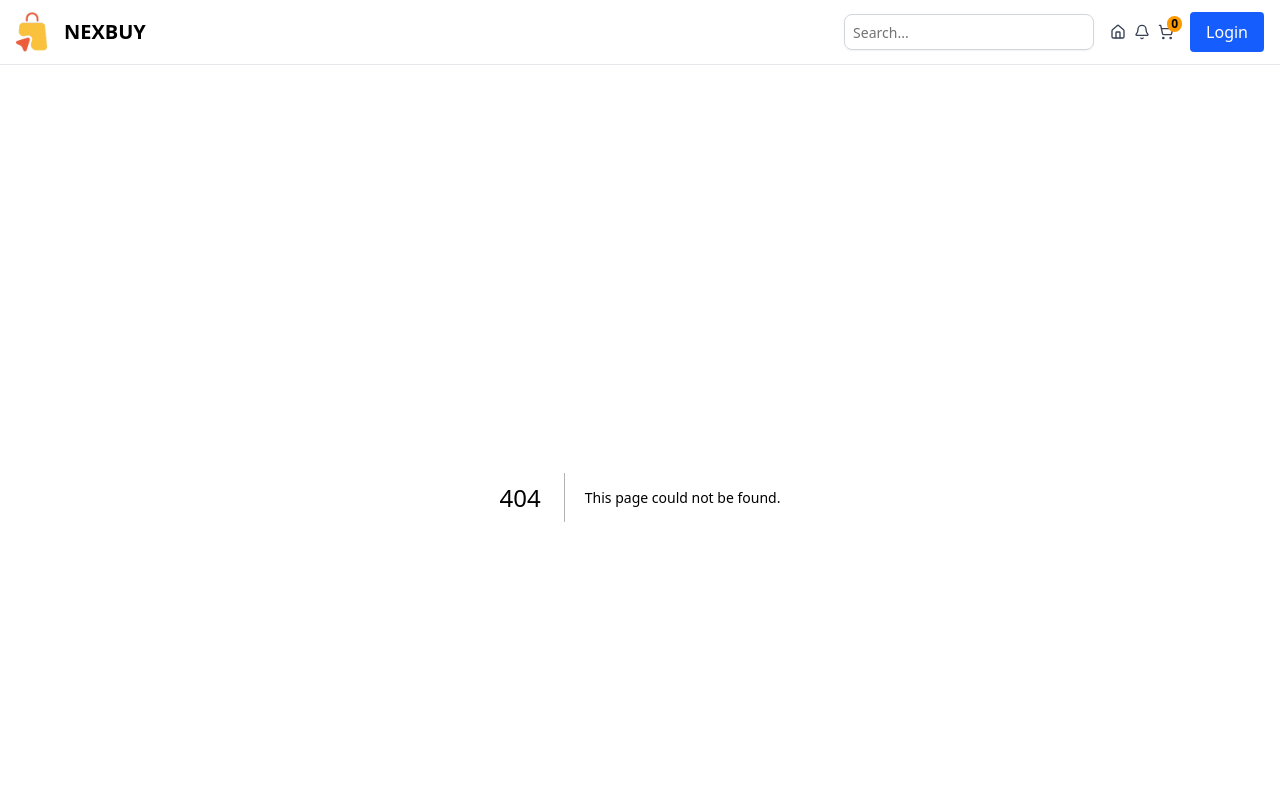
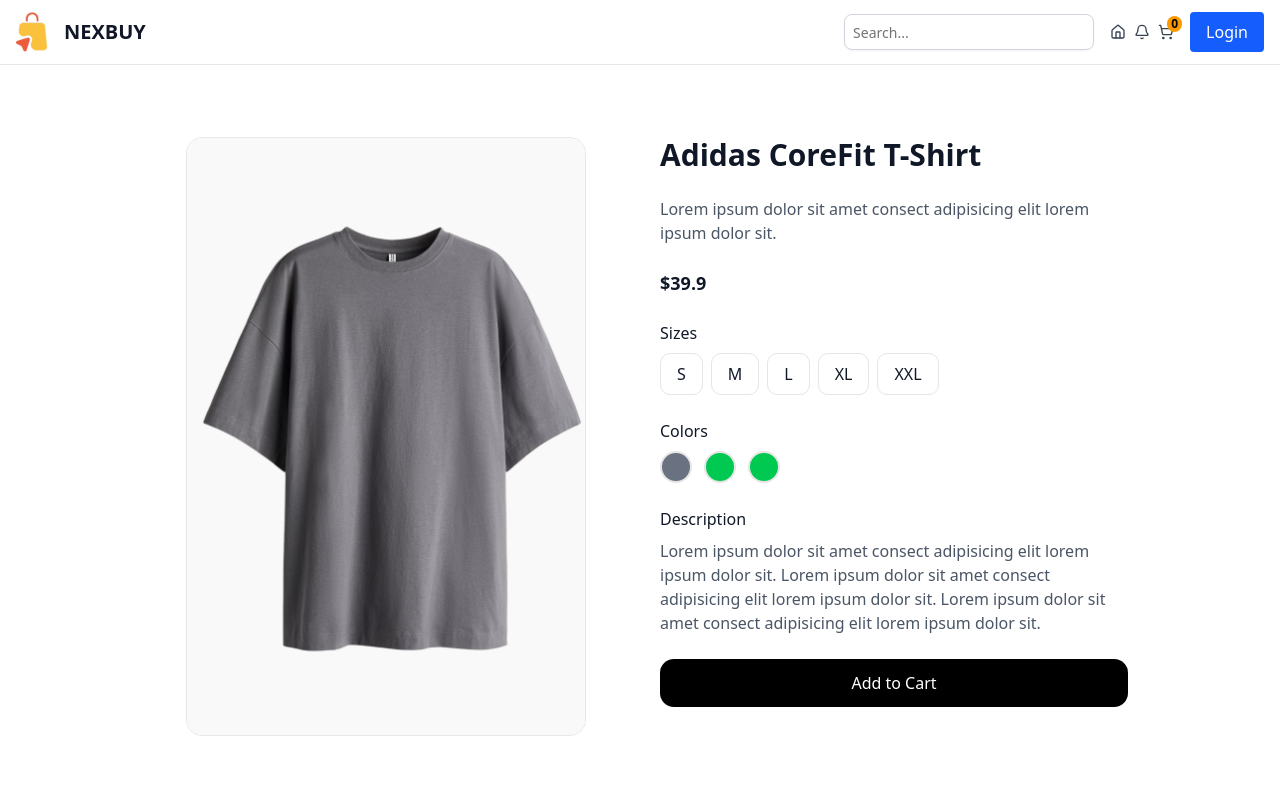
Before and after one commit to daniyal-subhani/NEXBUY, a Next.js app in the folder client/: page /products/1 in a window 1280 px wide. Before the commit this address had no page. Shown: the top 800 px of the page. Built offline with nearby package versions, Linux system fonts and the light colour scheme.

Commit message:
Creating Product Detail page

```diff
--- /dev/null
+++ b/client/src/app/products/[id]/page.tsx
@@ -0,0 +1,71 @@
+import { allProducts } from "@/data/products"
+import Image from "next/image";
+
+export default function SingleProductPage({params}: {params: {id: string | number}}) {
+    const product = allProducts.find(p => p.id.toString() === params.id)
+    if (!product) {
+        return <p className="text-center text-gray-500">Product not found.</p>;
+      }
+  return (
+    <div className="max-w-5xl mx-auto px-6 py-10 grid md:grid-cols-2 gap-10">
+      {/* Left: Image */}
+      <div className="flex flex-col items-center">
+        <Image
+          src={product.images.gray}
+          alt={product.name}
+          width={400}
+          height={400}
+          className="rounded-2xl border border-gray-200"
+        />
+      </div>
+
+      {/* Right: Product Info */}
+      <div className="space-y-6">
+        <h1 className="text-3xl font-bold">{product.name}</h1>
+        <p className="text-gray-600">{product.shortDescription}</p>
+        <p className="text-lg text-gray-900 font-semibold">${product.price}</p>
+
+        {/* Sizes */}
+        <div>
+          <h2 className="font-medium mb-2">Sizes</h2>
+          <div className="flex gap-2">
+            {product.sizes.map((size) => (
+              <button
+                key={size}
+                className="px-4 py-2 border rounded-lg hover:bg-gray-200"
+              >
+                {size.toUpperCase()}
+              </button>
+            ))}
+          </div>
+        </div>
+
+        {/* Colors */}
+        <div>
+          <h2 className="font-medium mb-2">Colors</h2>
+          <div className="flex gap-3">
+            {product.colors.map((color) => (
+              <button
+                key={color}
+                className={`w-8 h-8 rounded-full border-2 ${
+                  color === "gray" ? "bg-gray-500" : "bg-green-500"
+                }`}
+              ></button>
+            ))}
+          </div>
+        </div>
+
+        {/* Description */}
+        <div>
+          <h2 className="font-medium mb-2">Description</h2>
+          <p className="text-gray-600">{product.description}</p>
+        </div>
+
+        {/* Add to Cart */}
+        <button className="w-full py-3 bg-black text-white rounded-xl hover:bg-gray-800">
+          Add to Cart
+        </button>
+      </div>
+    </div>
+  )
+}
--- a/client/src/components/ProductList.tsx
+++ b/client/src/components/ProductList.tsx
@@ -4,6 +4,7 @@
 import { allProducts } from "@/data/products";
 import { useSearchParams } from "next/navigation";
 import {motion, AnimatePresence} from "framer-motion";
+import Link from "next/link";
 
 const ProductList = () => {
   const searchParams = useSearchParams();
@@ -20,15 +21,17 @@
         {filteredProducts.length > 0 ? (
 
           filteredProducts.map((product) => (
+            <Link href={`/products/${product.id}`} key={product.id}>
             <motion.div
               key={product.id}
               initial={{ opacity: 0, y: 20 }} // Initial animation state
               animate={{ opacity: 1, y: 0 }} // Final/ending animation state
               exit={{ opacity: 0, y: -20 }} // Exit animation state
               transition={{ duration: 0.3 }} // Animation duration
-            >
+              >
               <ProductCard key={product.id} product={product} />
             </motion.div>
+              </Link>
           ))) : (
             <motion.p
              className="col-span-full text-center text-gray-500"
```
